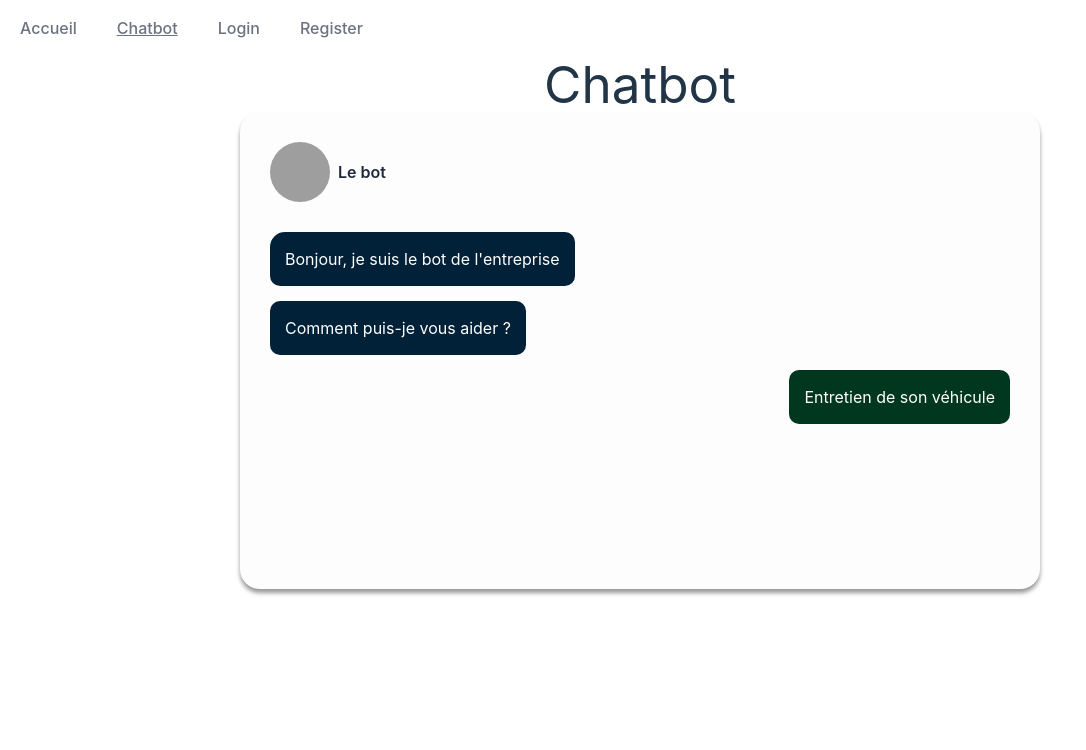
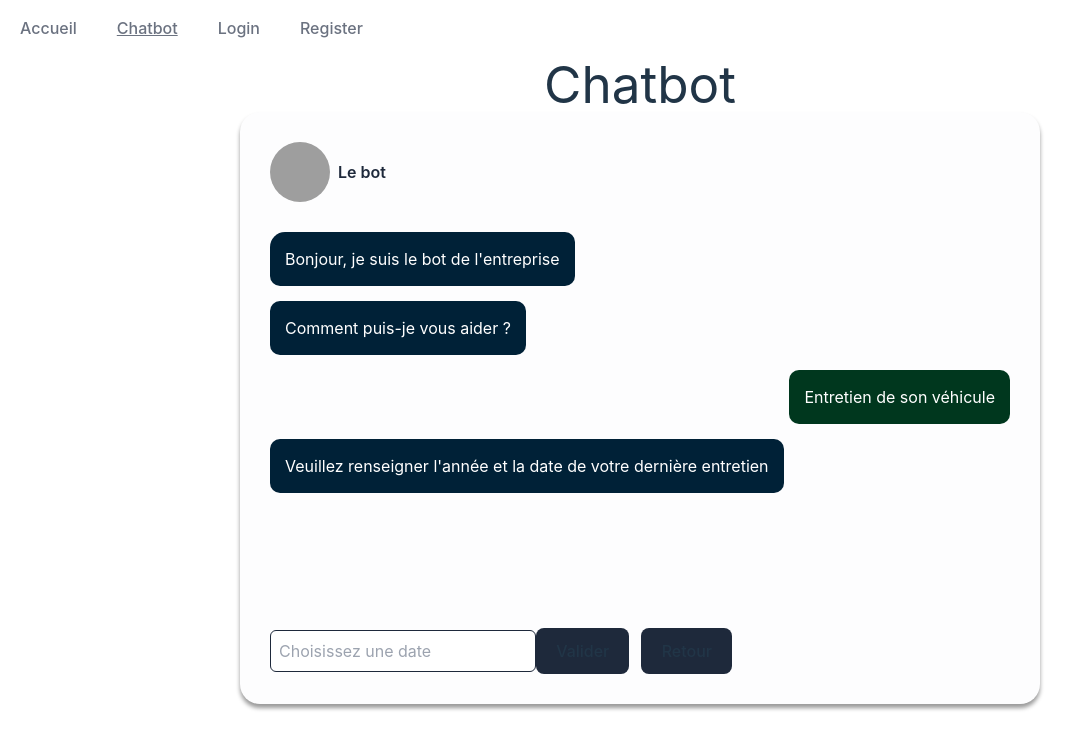
Before and after one commit to SoulDevt/webtempsreel-esgi, a React (Vite) app in the folder client/: page /chatbot in a window 1280 px wide. Both pictures are taken after a click on the button "Entretien de son véhicule". Shown: the top 750 px of the page, without its empty margins (0-1086 px from the left). Built offline with nearby package versions, Linux system fonts and the light colour scheme; no server answers; grey boxes are pictures that could not be loaded.

Commit message:
begin la workflow

```diff
--- /dev/null
+++ b/client/src/components/Chatbot/EntretienForm.jsx
@@ -0,0 +1,56 @@
+import { useCallback, useState } from 'react';
+import DatePicker from 'react-datepicker';
+import { isLastEntretienBeforeAYear } from '../../helpers';
+import { toast } from 'react-toastify';
+
+const EntretienForm = ({ submit }) => {
+  const [date, setDate] = useState();
+  const handleDatePicker = useCallback(
+    (value) => {
+      setDate(value);
+    },
+    [date]
+  );
+  const handleSubmit = useCallback(
+    (e) => {
+      e.preventDefault();
+          const res = isLastEntretienBeforeAYear(date);
+          if (typeof res === 'string') {
+            setDate('');
+            return toast.error(res);
+          }
+      submit(res);
+    },
+    [date]
+  );
+  return (
+    <form className="flex items-center w-full">
+      <DatePicker
+        name="date"
+        selected={date}
+        onChange={handleDatePicker}
+        value={date}
+        maxDate={new Date()}
+        showYearDropdown
+        dateFormatCalendar="MMMM"
+        yearDropdownItemNumber={10}
+        scrollableYearDropdown
+        dateFormat="dd/MM/yyyy"
+        className="border border-slate-800 rounded-md p-2 z-10 relative"
+        placeholderText="Choisissez une date"
+      />
+      <button className=" dark:text-gray-200 hover:text-gray-400 bg-slate-800 mr-3" onClick={handleSubmit} type="submit">
+        Valider
+      </button>
+      <button
+        className=" dark:text-gray-200 hover:text-gray-400 bg-slate-800"
+        onClick={(e) => {
+          e.preventDefault();
+          submit('Retour');
+        }}>
+        Retour
+      </button>
+    </form>
+  );
+};
+export default EntretienForm;
--- a/client/src/components/Chatbot/index.js
+++ b/client/src/components/Chatbot/index.js
@@ -1,3 +1,4 @@
 import SelectOption from "./SelectOption";
+import EntretienForm from "./EntretienForm";
 
-export { SelectOption };
+export { SelectOption, EntretienForm };
--- a/client/src/enums/chatbot.js
+++ b/client/src/enums/chatbot.js
@@ -32,7 +32,11 @@ export const initOption = [
   }
 ];
 
-export const botMessage2 = ["Quelle est votre type d'usage ?"];
+export const botQuestions = [
+  "Veuillez renseigner l'année et la date de votre dernière entretien",
+  "Quelle est votre type d'usage ?",
+  'Vous souhaitez être contacté par email ou par téléphone ?'
+];
 
 export const option2 = [
   {
@@ -53,8 +57,6 @@ export const option2 = [
   }
 ];
 
-export const botMessage3 = ['Vous souhaitez être contacté par email ou par téléphone ?'];
-
 export const option3 = [
   {
     id: 1,
--- a/client/src/helpers/chatbot.helper.js
+++ b/client/src/helpers/chatbot.helper.js
@@ -3,10 +3,10 @@ import dayjs from 'dayjs';
 export const checkReservationsValid = (values) => {
   const { date, title, type } = values;
 
-  if (!date || !title || !type) return 'Please fill in all fields';
-  if (date < Date.now()) return 'Please select a valid date';
-  if (date.getHours() < 9 || date.getHours() > 18) return 'Please select a valid hours';
-  if (title.length < 3) return 'Title must be at least 3 characters';
+  if (!date || !title || !type) return 'Veuillez remplir tous les champs';
+  if (date < Date.now()) return 'Veuillez sélectionner une date valide';
+  if (date.getHours() < 9 || date.getHours() > 18) return 'Veuillez sélectionner une heure valide';
+  if (title.length < 3) return 'Le titre doit contenir au moins 3 caractères';
 
   const end = dayjs(date).add(1, 'h').toDate();
 
@@ -21,6 +21,13 @@ export const checkReservationsNotExist = (event, events) => {
     return (start < e.start && e.start > end) || (start < e.end && e.end > end);
   });
 
-  if (isEventExist) return 'This reservation already exist';
+  if (isEventExist) return 'Un rendez-vous existe déjà à cette date';
   return event;
 };
+
+export const isLastEntretienBeforeAYear = (lastEntretien) => {
+  if (!lastEntretien) return 'Veuillez renseigner la date de votre dernier entretien';
+  const lastEntretienDate = dayjs(lastEntretien);
+  const oneYearBefore = dayjs().subtract(1, 'year');
+  return lastEntretienDate.isBefore(oneYearBefore);
+}
--- a/client/src/pages/ChatBot.jsx
+++ b/client/src/pages/ChatBot.jsx
@@ -7,14 +7,13 @@ import { Calendar, dateFnsLocalizer } from 'react-big-calendar';
 import DatePicker from 'react-datepicker';
 import { toast } from 'react-toastify';
 
-import { SelectOption } from '../components';
+import { SelectOption, EntretienForm } from '../components';
 import {
   endMessages,
+  botQuestions,
   initOption,
   option2,
-  botMessage2,
   option3,
-  botMessage3,
   emailMessage,
   telephoneMessage,
   initMessages
@@ -34,28 +33,31 @@ const localizer = dateFnsLocalizer({
   locales: { fr }
 });
 
-const today = new Date().toISOString();
-
 const Chatbot = () => {
   const [initChoice, setInitChoice] = useState(true);
+  const [choice1, setChoice1] = useState(false);
   const [choice2, setChoice2] = useState(false);
   const [choice3, setChoice3] = useState(false);
   const [calendar, setCalendar] = useState(false);
   const [events, setEvents] = useState([
     { start: new Date(), end: new Date(), title: 'special event', type: 'routier' }
   ]);
+  const [eventsShow, setEventsShow] = useState([]);
   const [choosenEvent, setChoosenEvent] = useState({ title: '', date: '', type: '' });
   const [messages, setMessages] = useState(initMessages);
   const messagesEndRef = useRef();
 
-  const handleChoice1 = useCallback(async ({ id, option }) => {
+  const handleInitChoice = useCallback(async ({ id, option }) => {
     setInitChoice(false);
     await sendMessage(option, 'human');
-    if (id === 2) {
-      await sendMessage(botMessage2);
+    if (id === 1) {
+      await sendMessage(botQuestions[0]);
+      setChoice1(true);
+    } else if (id === 2) {
+      await sendMessage(botQuestions[1]);
       setChoice2(true);
     } else if (id === 3) {
-      await sendMessage(botMessage3);
+      await sendMessage(botQuestions[2]);
       setChoice3(true);
     } else if (id === 4) {
       for (let elem in endMessages) {
@@ -64,22 +66,41 @@ const Chatbot = () => {
     }
   }, []);
 
+  const needAEntretien = useCallback(async (value) => {
+    setChoice1(false);
+    console.log(value);
+    if (value === 'Retour') {
+      await sendMessage(value, 'human');
+      setInitChoice(true);
+      return;
+    } else if (value) {
+      setCalendar(true);
+      setChoosenEvent({
+        ...choosenEvent,
+        type: 'entretien'
+      });
+    }
+  }, []);
+
   const handleChoice2 = useCallback(async ({ id, option }) => {
     setChoice2(false);
     await sendMessage(option, 'human');
     if (id === 1) {
+      setEventsShow(events.filter((event) => event.type === 'routier'));
       setCalendar(true);
       setChoosenEvent({
         ...choosenEvent,
         type: 'routier'
       });
     } else if (id === 2) {
+      setEventsShow(events.filter((event) => event.type === 'tout-terrain'));
       setCalendar(true);
       setChoosenEvent({
         ...choosenEvent,
         type: 'tout-terrain'
       });
     } else if (id === 3) {
+      setEventsShow(events.filter((event) => event.type === 'sportif'));
       setCalendar(true);
       setChoosenEvent({
         ...choosenEvent,
@@ -140,7 +161,7 @@ const Chatbot = () => {
   );
 
   const handleSubmit = useCallback(
-    (event) => {
+    async (event) => {
       event.preventDefault();
       let res = checkReservationsValid(choosenEvent);
       if (typeof res === 'string') {
@@ -154,19 +175,25 @@ const Chatbot = () => {
         setChoosenEvent({ title: '', date: '', type: '' });
         return toast.error(res);
       }
-      // console.log(res);
+      // TODO : ajouter la reservation dans la base de données
       setEvents([...events, res]);
-      // setCalendar(false);
-      // setInitChoice(true);
+      setCalendar(false);
+      setChoosenEvent({ title: '', date: '', type: '' });
+      await sendMessage('Votre réservation a bien été prise en compte');
+      await sendMessage('Retour au menu principal');
+      await sendMessage(initMessages[0].message);
+      await sendMessage(initMessages[1].message);
+      setInitChoice(true);
     },
     [events, choosenEvent]
   );
 
   const showUserComponent = useCallback(() => {
-    if (initChoice) return <SelectOption options={initOption} chosenOption={handleChoice1} />;
-    if (choice2) return <SelectOption options={option2} chosenOption={handleChoice2} />;
-    if (choice3) return <SelectOption options={option3} chosenOption={handleChoice3} />;
-    if (calendar)
+    if (initChoice) return <SelectOption options={initOption} chosenOption={handleInitChoice} />;
+    else if (choice1) return <EntretienForm submit={needAEntretien} />;
+    else if (choice2) return <SelectOption options={option2} chosenOption={handleChoice2} />;
+    else if (choice3) return <SelectOption options={option3} chosenOption={handleChoice3} />;
+    else if (calendar)
       return (
         <form className="flex items-center w-full">
           <input
@@ -198,13 +225,7 @@ const Chatbot = () => {
           </button>
         </form>
       );
-  }, [initChoice, choice2, choice3, calendar, choosenEvent]);
-
-  const showCalendar = useCallback(() => {
-    return (
-      <Calendar localizer={localizer} events={events} className="text-slate-800 mt-4" style={{ height: '500px' }} />
-    );
-  }, [events, calendar]);
+  }, [initChoice, choice1, choice2, choice3, calendar, choosenEvent]);
 
   const scrollToBottom = () => {
     messagesEndRef.current?.scrollTo({
@@ -236,7 +257,14 @@ const Chatbot = () => {
                   </div>
                 ))}
             </div>
-            {calendar && showCalendar()}
+            {calendar && (
+              <Calendar
+                localizer={localizer}
+                events={eventsShow}
+                className="text-slate-800 mt-4"
+                style={{ height: '500px' }}
+              />
+            )}
           </div>
 
           <div className={style.bottom}>
```
